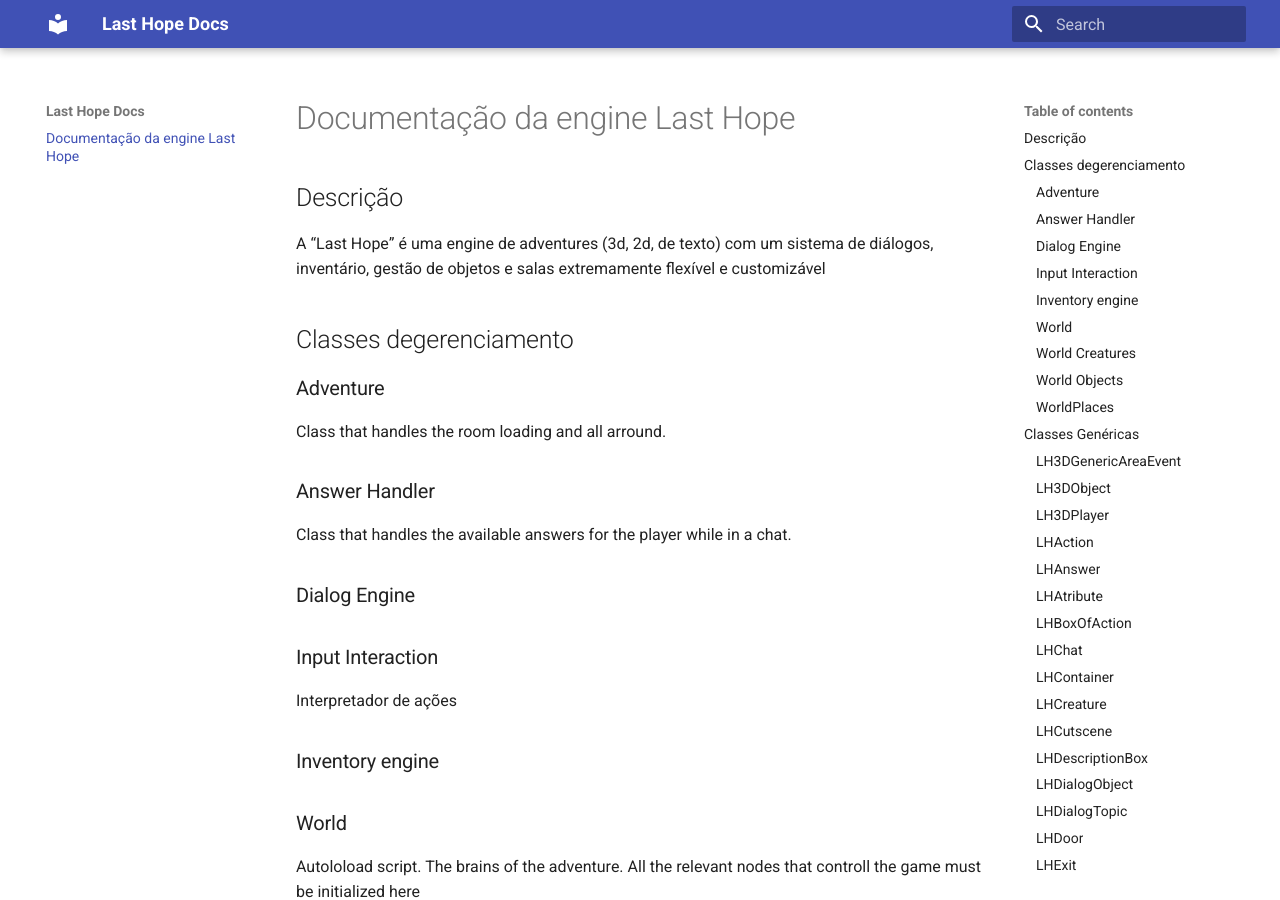
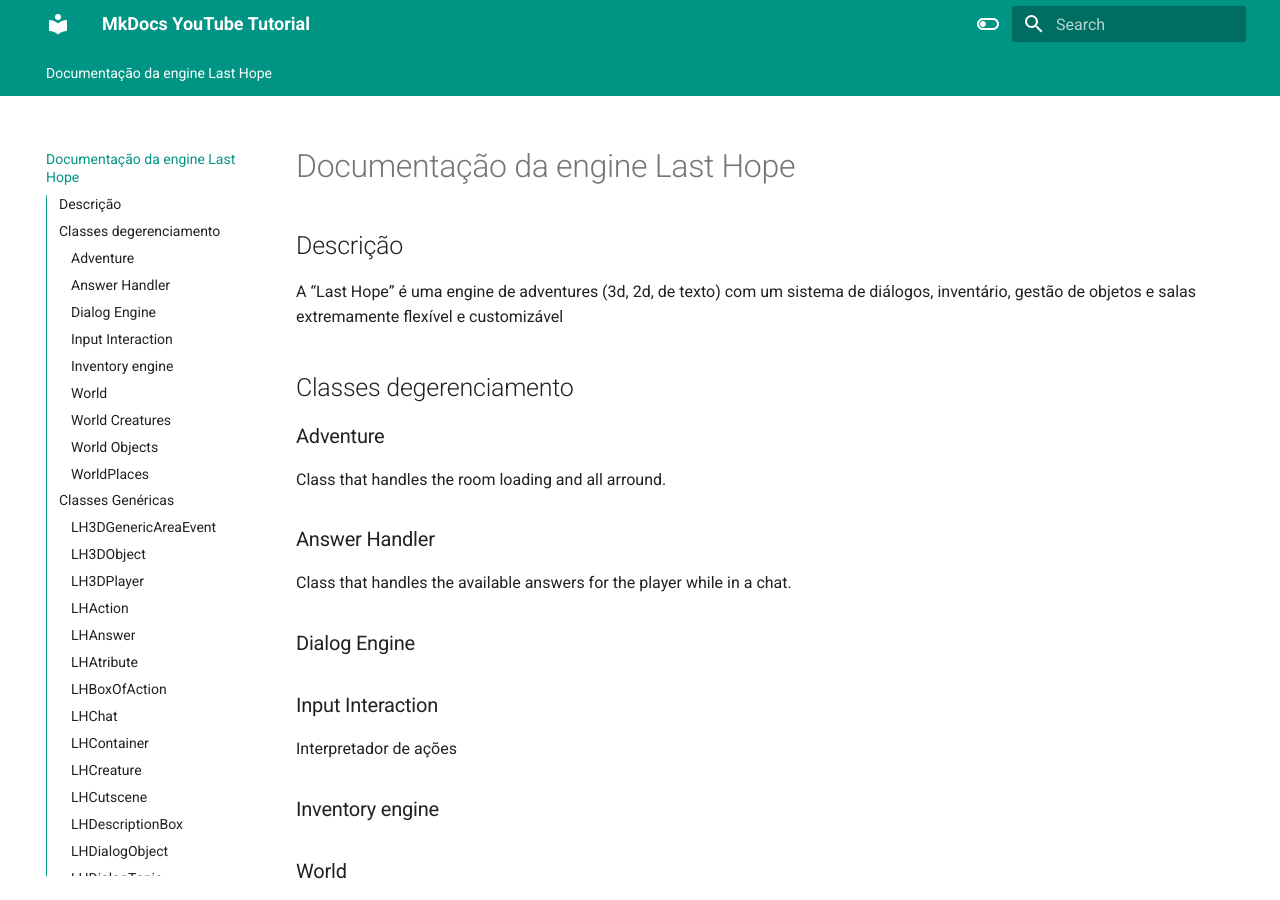
Before and after one commit to romuloLadeira/mkdocs-teste, an MkDocs documentation site: the page built from docs/index.md, in a window 1280 px wide and 900 px high. Built offline with MkDocs 1.6.1 and Material for MkDocs 9.7.7, drawn with Linux system fonts in a browser that asks for light colours.

Commit message:
Mundanças de layout mkdoks

```diff
--- a/mkdocs.yml
+++ b/mkdocs.yml
@@ -1,3 +1,49 @@
-site_name: Last Hope Docs
+site_name: MkDocs YouTube Tutorial
+site_url: https://james-willett.github.io/mkdocs-material-youtube-tutorial/
 theme:
   name: material
+  features:
+    - navigation.tabs
+    - navigation.sections
+    - toc.integrate
+    - navigation.top
+    - search.suggest
+    - search.highlight
+    - content.tabs.link
+    - content.code.annotation
+    - content.code.copy
+  language: en
+  palette:
+    - scheme: default
+      toggle:
+        icon: material/toggle-switch-off-outline
+        name: Switch to dark mode
+      primary: teal
+      accent: purple
+    - scheme: slate
+      toggle:
+        icon: material/toggle-switch
+        name: Switch to light mode
+      primary: teal
+      accent: lime
+
+plugins:
+  - social
+  - search
+
+markdown_extensions:
+  - pymdownx.highlight:
+      anchor_linenums: true
+  - pymdownx.inlinehilite
+  - pymdownx.snippets
+  - admonition
+  - pymdownx.arithmatex:
+      generic: true
+  - footnotes
+  - pymdownx.details
+  - pymdownx.superfences
+  - pymdownx.mark
+  - attr_list
+  - pymdownx.emoji:
+      emoji_index: !!python/name:materialx.emoji.twemoji
+      emoji_generator: !!python/name:materialx.emoji.to_svg
```
